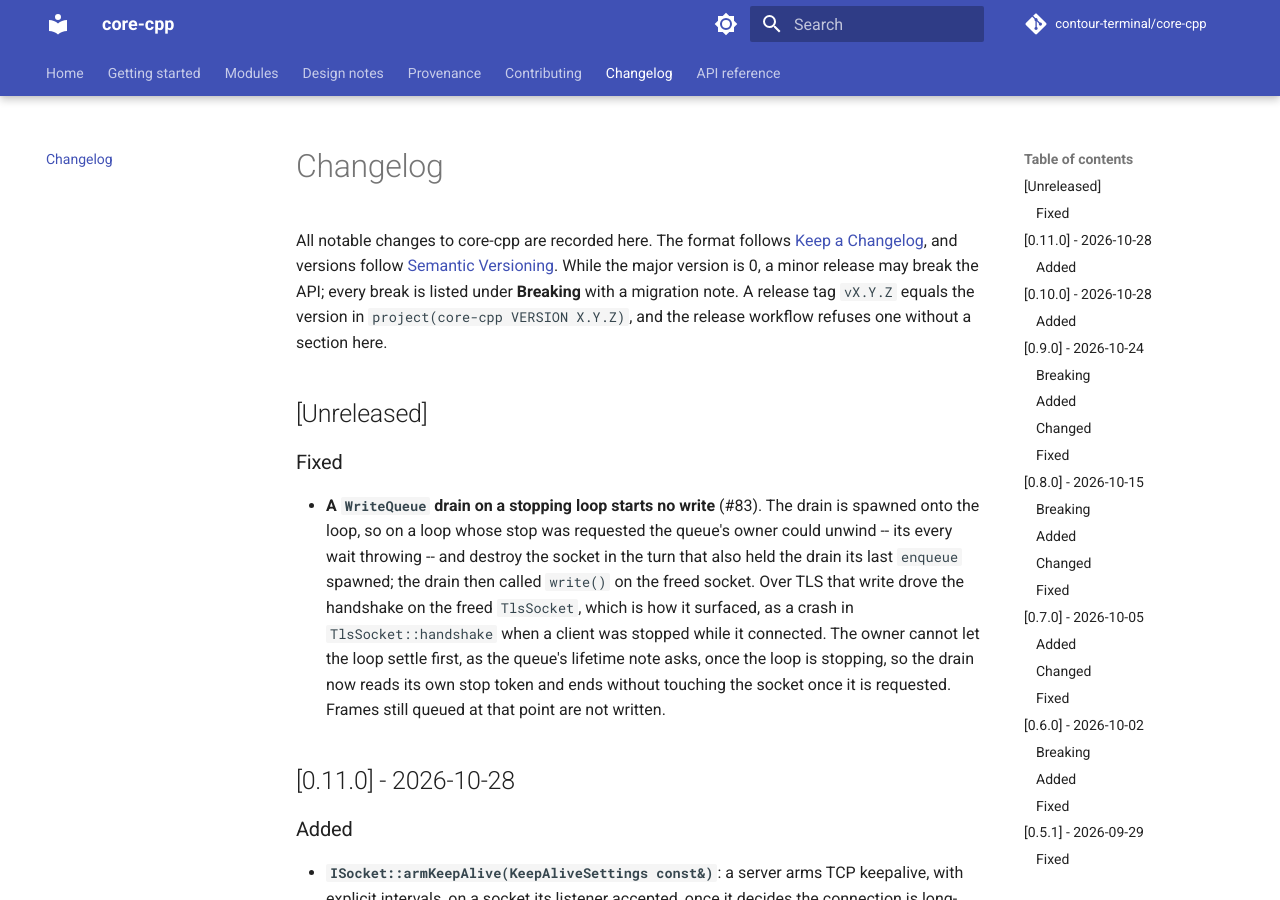
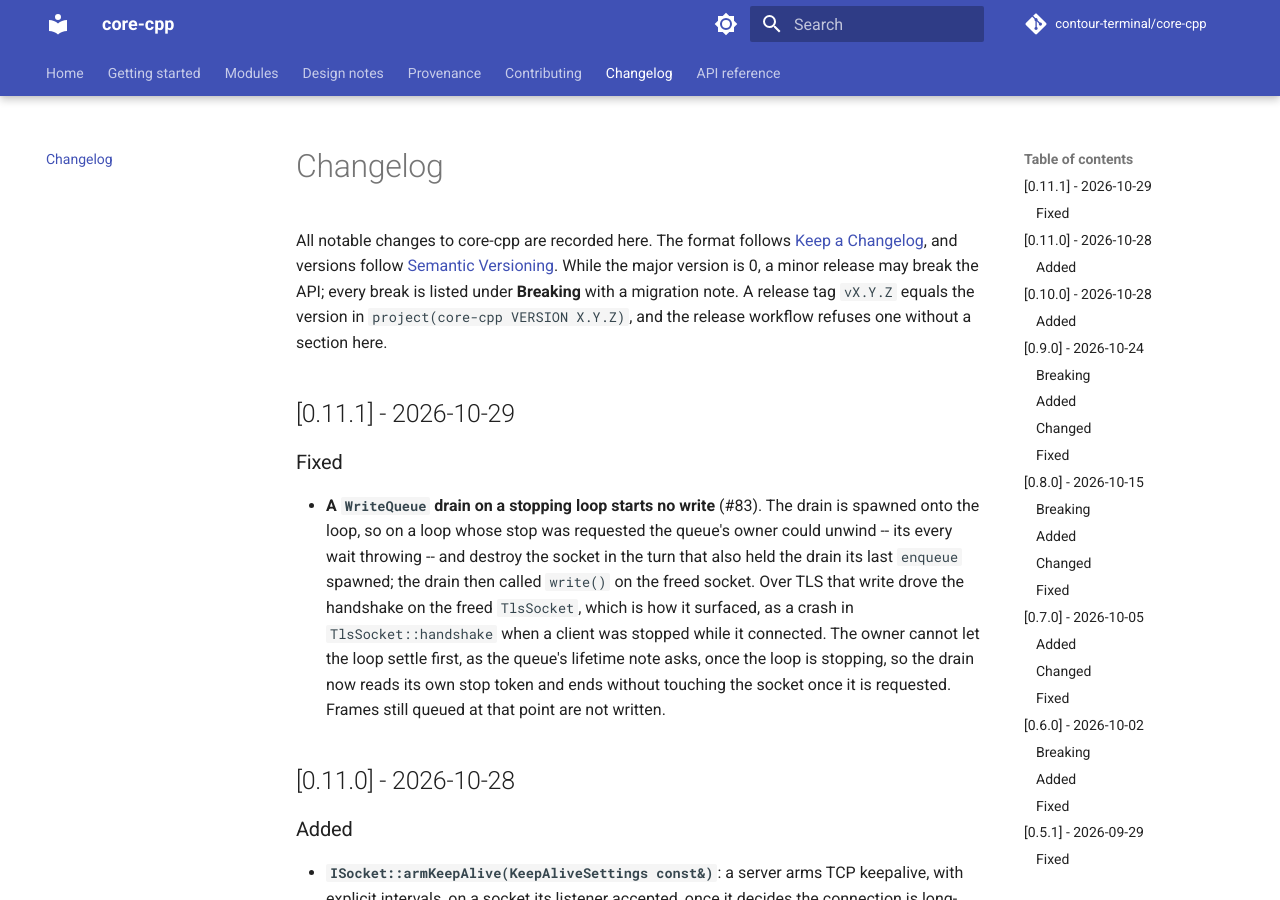
Before and after one commit to contour-terminal/core-cpp, an MkDocs documentation site: the page built from docs/changelog.md, in a window 1280 px wide and 900 px high. Built offline with MkDocs 1.6.1 and Material for MkDocs 9.7.7, drawn with Linux system fonts in a browser that asks for light colours; comment, search, counter and statistics services are not loaded.

Commit message:
Release 0.11.1
Signed-off-by: Christian Parpart <christian@parpart.family>

````diff
--- a/CHANGELOG.md
+++ b/CHANGELOG.md
@@ -7,7 +7,7 @@ release may break the API; every break is listed under **Breaking** with a migra
 release tag `vX.Y.Z` equals the version in `project(core-cpp VERSION X.Y.Z)`, and the release
 workflow refuses one without a section here.
 
-## [Unreleased]
+## [0.11.1] - 2026-10-29
 
 ### Fixed
 
--- a/CMakeLists.txt
+++ b/CMakeLists.txt
@@ -3,7 +3,7 @@ cmake_minimum_required(VERSION 3.25...3.31)
 
 # The version literal is the source of truth; a release tag must equal it.
 project(core-cpp
-    VERSION 0.11.0
+    VERSION 0.11.1
     DESCRIPTION "Shared C++23 foundation libraries of the Contour Terminal projects"
     HOMEPAGE_URL "https://github.com/contour-terminal/core-cpp"
     LANGUAGES CXX)
--- a/docs/getting-started/cpm.md
+++ b/docs/getting-started/cpm.md
@@ -9,7 +9,7 @@ as a subproject. This is how endo, fastcached, tuidu, Lightweight's `dbtool` and
 CPMAddPackage(
     NAME core-cpp
     GITHUB_REPOSITORY contour-terminal/core-cpp
-    GIT_TAG v0.11.0
+    GIT_TAG v0.11.1
     SYSTEM YES              # core-cpp headers never trip your -Werror
     EXCLUDE_FROM_ALL YES    # build only what you link
     OPTIONS "CORE_CPP_WITH_TUI ON" "CORE_CPP_WITH_TLS OFF")
--- a/docs/getting-started/install.md
+++ b/docs/getting-started/install.md
@@ -67,7 +67,7 @@ that is not in any export set.
 ```
 
 ```cmake
-CPMAddPackage(NAME core-cpp GITHUB_REPOSITORY contour-terminal/core-cpp GIT_TAG v0.11.0
+CPMAddPackage(NAME core-cpp GITHUB_REPOSITORY contour-terminal/core-cpp GIT_TAG v0.11.1
               OPTIONS "CORE_CPP_INSTALL ON")
 ```
 
````
Also changed, not shown: README.md (+2 -2 lines).
